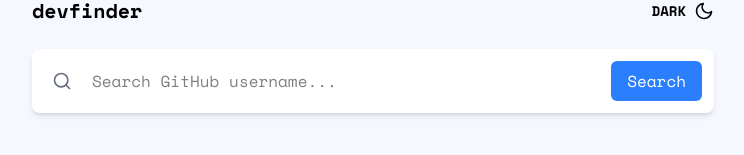
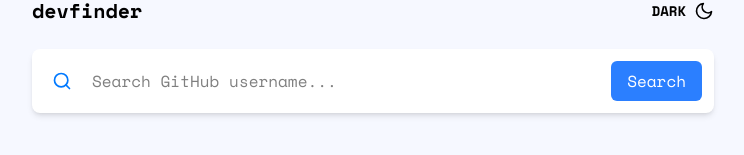
Before and after one commit to GodsplanElot/github-user-search-app5--, a React (Vite) app: page / in a window 1280 px wide. Shown: the part 171-326 px from the top of the page, without its empty margins (267-1011 px from the left). Built offline with nearby package versions, Linux system fonts and the light colour scheme.

Commit message:
update the Search Icon color

```diff
--- a/src/components/SearchBar.tsx
+++ b/src/components/SearchBar.tsx
@@ -46,12 +46,8 @@ export default function SearchBar({ setUserData, theme }: SearchBarProps) {
         theme === "dark" ? "bg-[#1E2A47] text-white" : "bg-white text-black"
       }`}
     >
-      {/* Search Icon */}
-      <Search
-        className={`w-5 h-5 mx-2 ${
-          theme === "dark" ? "text-gray-300" : "text-gray-500"
-        }`}
-      />
+      {/* Search Icon - Now Blue (#0079FF) */}
+      <Search className="w-5 h-5 mx-2 text-[#0079FF]" />
 
       <input
         type="text"
```
